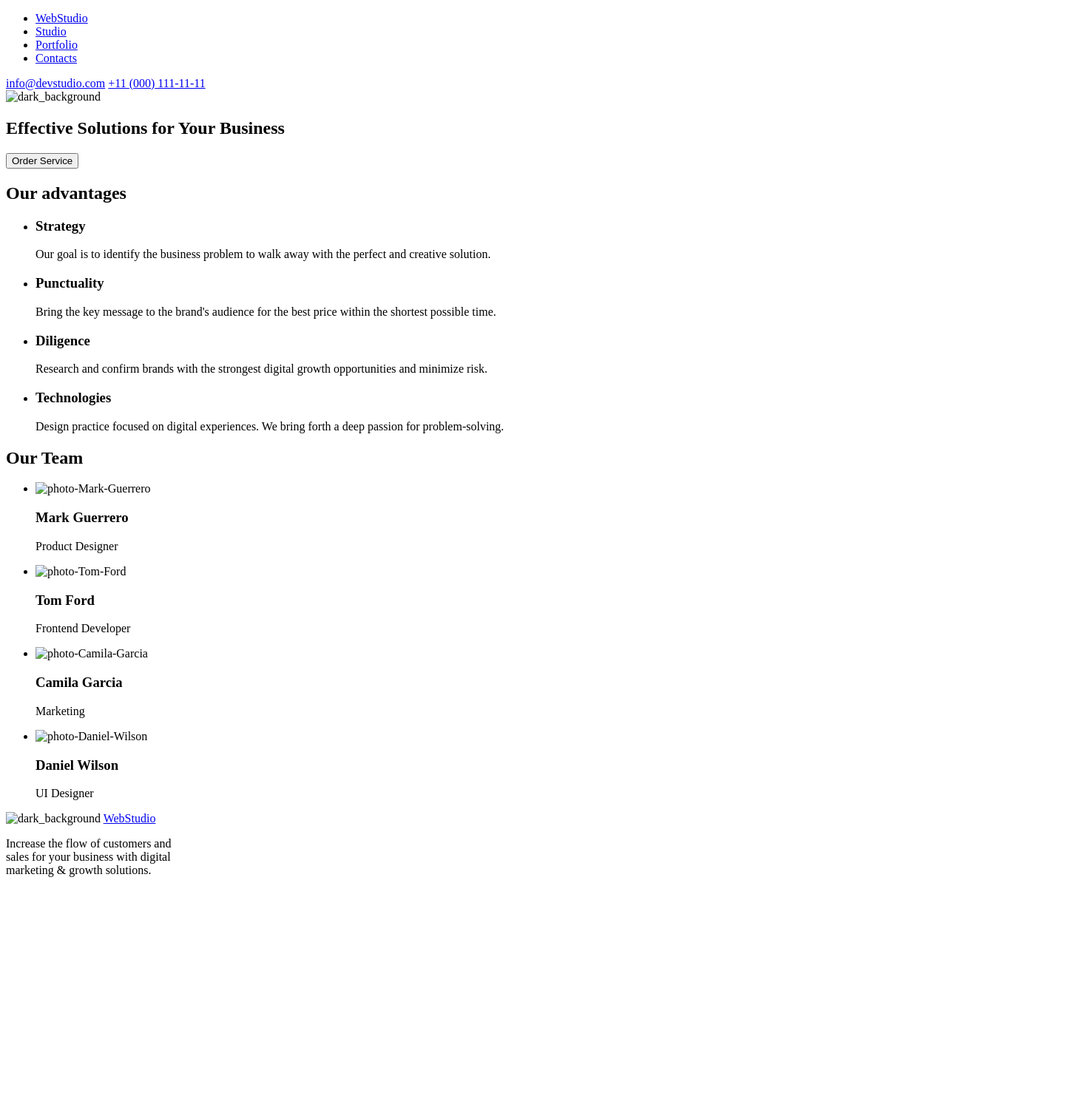
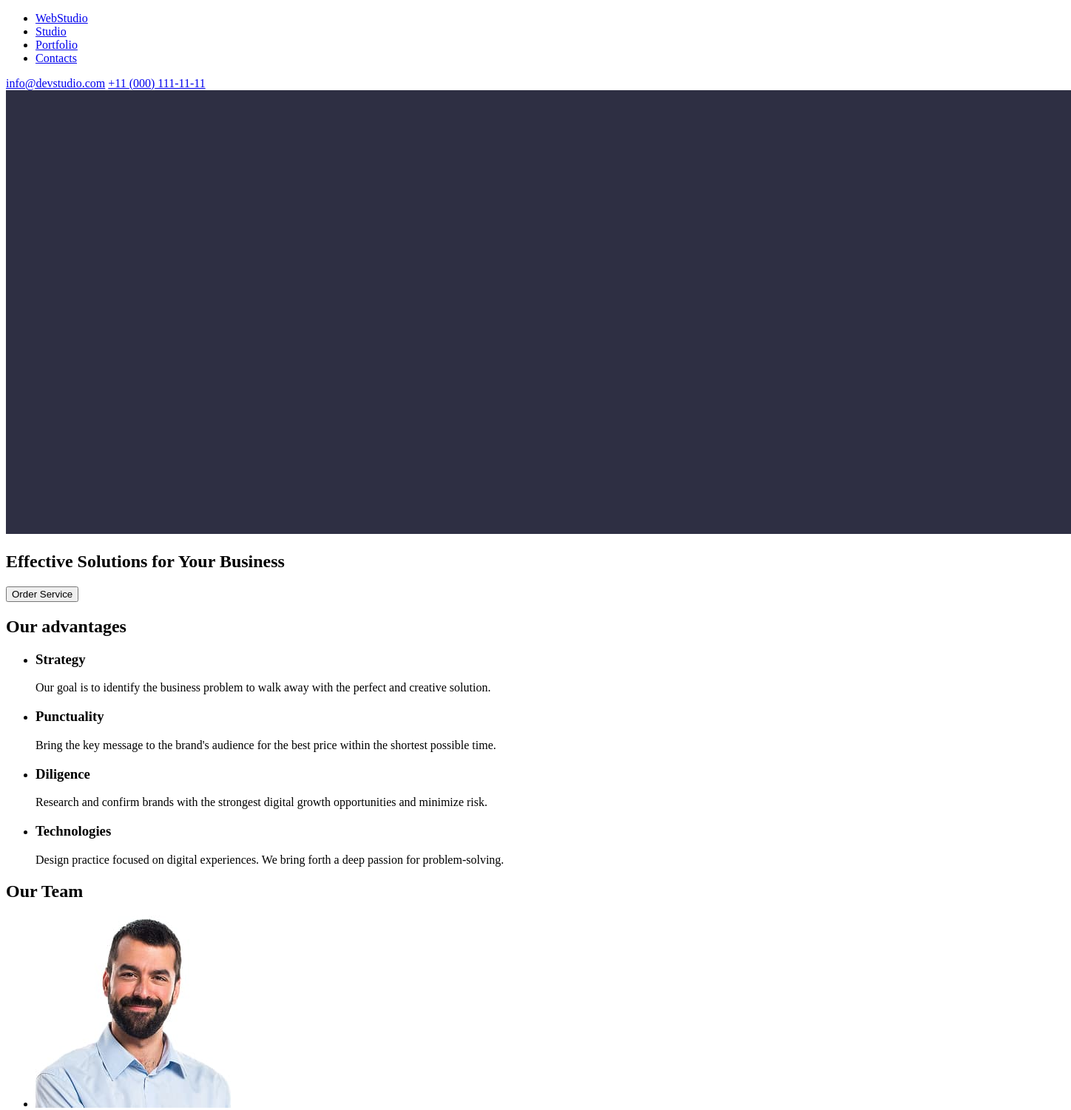
Before and after one commit to Nasttyamel/goit-markup-hw-01, a plain HTML site: page index.html in a window 1280 px wide. Shown: the top 1501 px of the page at 74% size, 1448 px wide, since content can reach past the window. Before the commit the page ends 1202 px from the top, so only its background shows below. Drawn offline with Linux system fonts and the light colour scheme; the site is published under a folder, as on GitHub Pages, so addresses that start at the root find nothing.

Commit message:
file path edits

```diff
--- a/index.html
+++ b/index.html
@@ -30,7 +30,7 @@
     </header>
     <main>
         <section>
-            <img src="/images/Dark-bg.jpg" alt="dark_background" width="1440" height="600">
+            <img src="./images/Dark-bg.jpg" alt="dark_background" width="1440" height="600">
             <h1>Effective Solutions for Your Business</h1>
             <button type="button">Order Service</button>
         </section>
@@ -63,22 +63,22 @@
             <h2>Our Team</h2>
             <ul>
                 <li>
-                    <img src="/images/img1.jpg" alt="photo-Mark-Guerrero" width="264" height="260">
+                    <img src="./images/img1.jpg" alt="photo-Mark-Guerrero" width="264" height="260">
                     <h3>Mark Guerrero</h3>
                     <p>Product Designer</p>
                 </li>
                 <li>
-                    <img src="/images/img2.jpg" alt="photo-Tom-Ford" width="264" height="260">
+                    <img src="./images/img2.jpg" alt="photo-Tom-Ford" width="264" height="260">
                     <h3>Tom Ford</h3>
                     <p>Frontend Developer</p>
                 </li>
                 <li>
-                    <img src="/images/img3.jpg" alt="photo-Camila-Garcia" width="264" height="260">
+                    <img src="./images/img3.jpg" alt="photo-Camila-Garcia" width="264" height="260">
                     <h3>Camila Garcia</h3>
                     <p>Marketing</p>
                 </li>
                 <li>
-                    <img src="/images/img4.jpg" alt="photo-Daniel-Wilson" width="264" height="260">
+                    <img src="./images/img4.jpg" alt="photo-Daniel-Wilson" width="264" height="260">
                     <h3>Daniel Wilson</h3>
                     <p>UI Designer</p>
                 </li>
@@ -86,7 +86,7 @@
         </section>
     </main>
     <footer>
-        <img src="/images/Dark-bg.jpg" alt="dark_background" width="1440" height="312">
+        <img src="./images/Dark-bg.jpg" alt="dark_background" width="1440" height="312">
         <a href="#">WebStudio</a>
         <p>Increase the flow of customers and <br>sales for your business with digital <br>marketing & growth solutions.
         </p>
```
